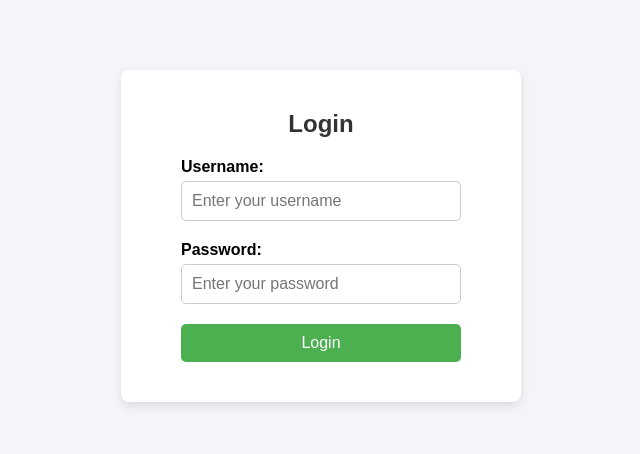
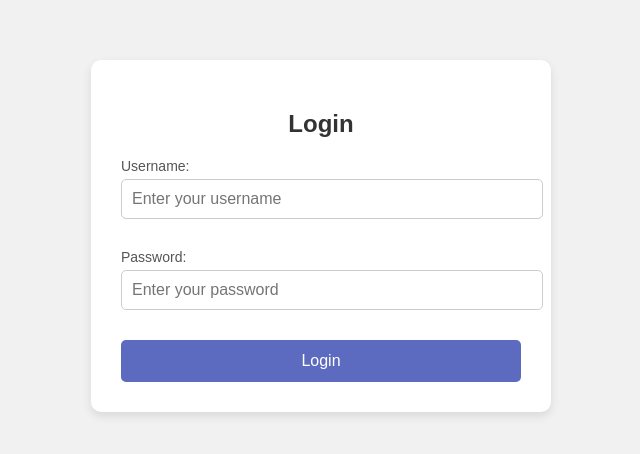
Before and after one commit to AnEngg/Attendence_tracker, a website: page index.html in a window 1280 px wide. Shown: the part 164-618 px from the top of the page, without its empty margins (319-959 px from the left). Drawn offline with Linux system fonts and the light colour scheme.

Commit message:
first initial ch

```diff
--- a/index.html
+++ b/index.html
@@ -21,7 +21,7 @@
         <input type="password" id="password" name="password" placeholder="Enter your password" required>
       </div>
 
-      <button type="submit">Login</button>
+      <button type="submit" class="login-button">Login</button>
     </form>
   </div>
 
--- a/style.css
+++ b/style.css
@@ -1,70 +1,91 @@
-/* Reset basic styles */
-* {
+/* General body styling */
+body {
+  font-family: 'Arial', sans-serif;
+  background-color: #f1f1f1;
   margin: 0;
   padding: 0;
-    box-sizing: border-box;
-  }
-
-  /* Body */
-  body {
-    font-family: Arial, sans-serif;
-    background-color: #f4f4f9;
   display: flex;
   justify-content: center;
   align-items: center;
   height: 100vh;
-    margin: 0;
 }
 
-  /* Login Container */
+/* Login container */
 .login-container {
   background-color: white;
-    padding: 40px 60px;
-    border-radius: 8px;
+  padding: 30px;
+  border-radius: 10px;
   box-shadow: 0 4px 10px rgba(0, 0, 0, 0.1);
   width: 100%;
   max-width: 400px;
   text-align: center;
 }
 
-  /* Title */
+/* Heading */
 h2 {
+  color: #333;
+  font-size: 24px;
   margin-bottom: 20px;
-    color: #333;
 }
 
-  /* Form Group */
+/* Form group */
 .form-group {
   margin-bottom: 20px;
   text-align: left;
 }
 
+/* Label */
 label {
-    font-weight: bold;
+  font-size: 14px;
+  color: #555;
   display: block;
   margin-bottom: 5px;
 }
 
-  input[type="text"], input[type="password"] {
+/* Input fields */
+input[type="text"],
+input[type="password"] {
   width: 100%;
   padding: 10px;
+  font-size: 16px;
+  border: 1px solid #ccc;
   border-radius: 5px;
-    border: 1px solid #ccc;
-    font-size: 16px;
+  outline: none;
+  margin-bottom: 10px;
+  transition: border 0.3s ease;
 }
 
-  /* Button */
-  button {
-    width: 100%;
-    padding: 10px;
-    background-color: #4CAF50;
+/* Focus effect for inputs */
+input[type="text"]:focus,
+input[type="password"]:focus {
+  border-color: #5c6bc0;
+}
+
+/* Submit button */
+.login-button {
+  background-color: #5c6bc0;
   color: white;
   border: none;
+  padding: 12px 20px;
+  font-size: 16px;
   border-radius: 5px;
-    font-size: 16px;
   cursor: pointer;
+  transition: background-color 0.3s ease;
+  width: 100%;
 }
 
-  button:hover {
-    background-color: #45a049;
+/* Hover effect for button */
+.login-button:hover {
+  background-color: #3f51b5;
 }
+
+/* Responsive design */
+@media (max-width: 500px) {
+  .login-container {
+    padding: 20px;
+  }
+
+  h2 {
+    font-size: 20px;
+  }
+}
```
Lines whose indentation alone changed are shown as unchanged.
